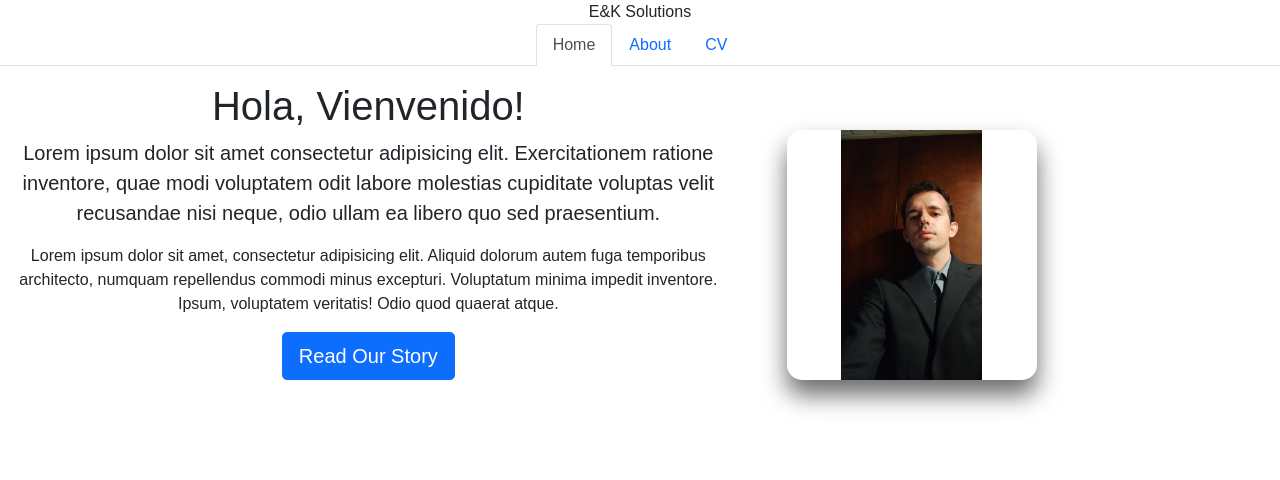
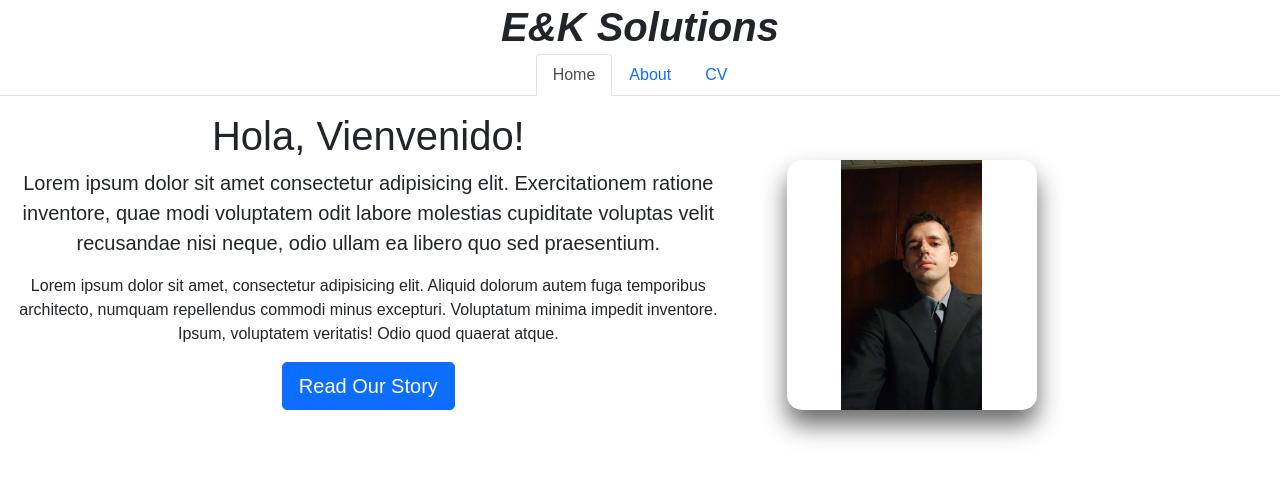
Before and after one commit to EduProgramerOP/my-site, a plain HTML site: page index.html in a window 1280 px wide. Drawn offline with nearby package versions, Linux system fonts and the light colour scheme.

Commit message:
Update styles.css
Signed-off-by: EduProgramerOP <102773782+EduProgramerOP@users.noreply.github.com>

```diff
--- a/Text/styles.css
+++ b/Text/styles.css
@@ -3,7 +3,7 @@ padding: 0;
 box-sizing: border-box;
 font-family: sans-serif;}
 
-.title{
+.Title{
   font-style: italic;
   font-weight: bold;
   vertical-align: baseline;
```
